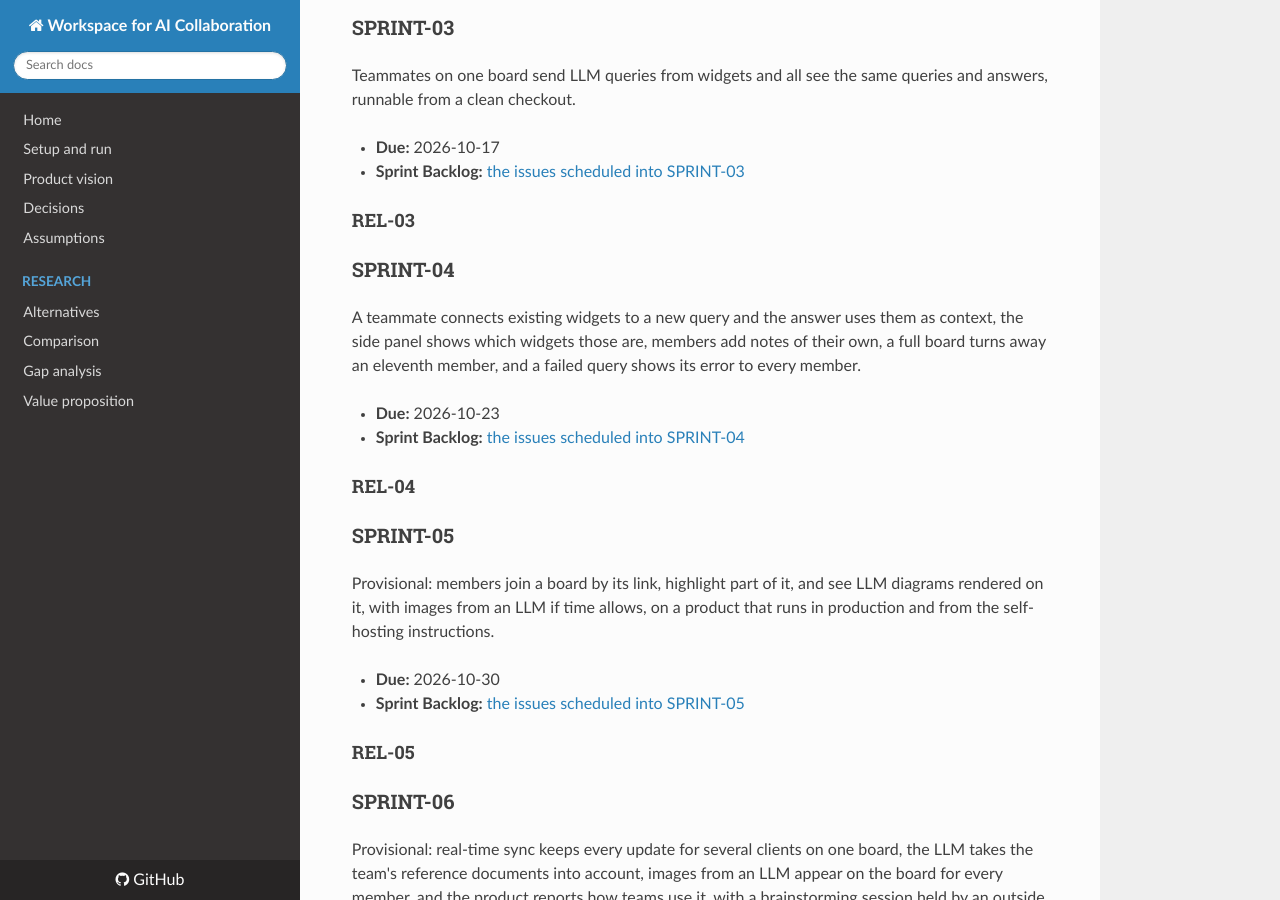
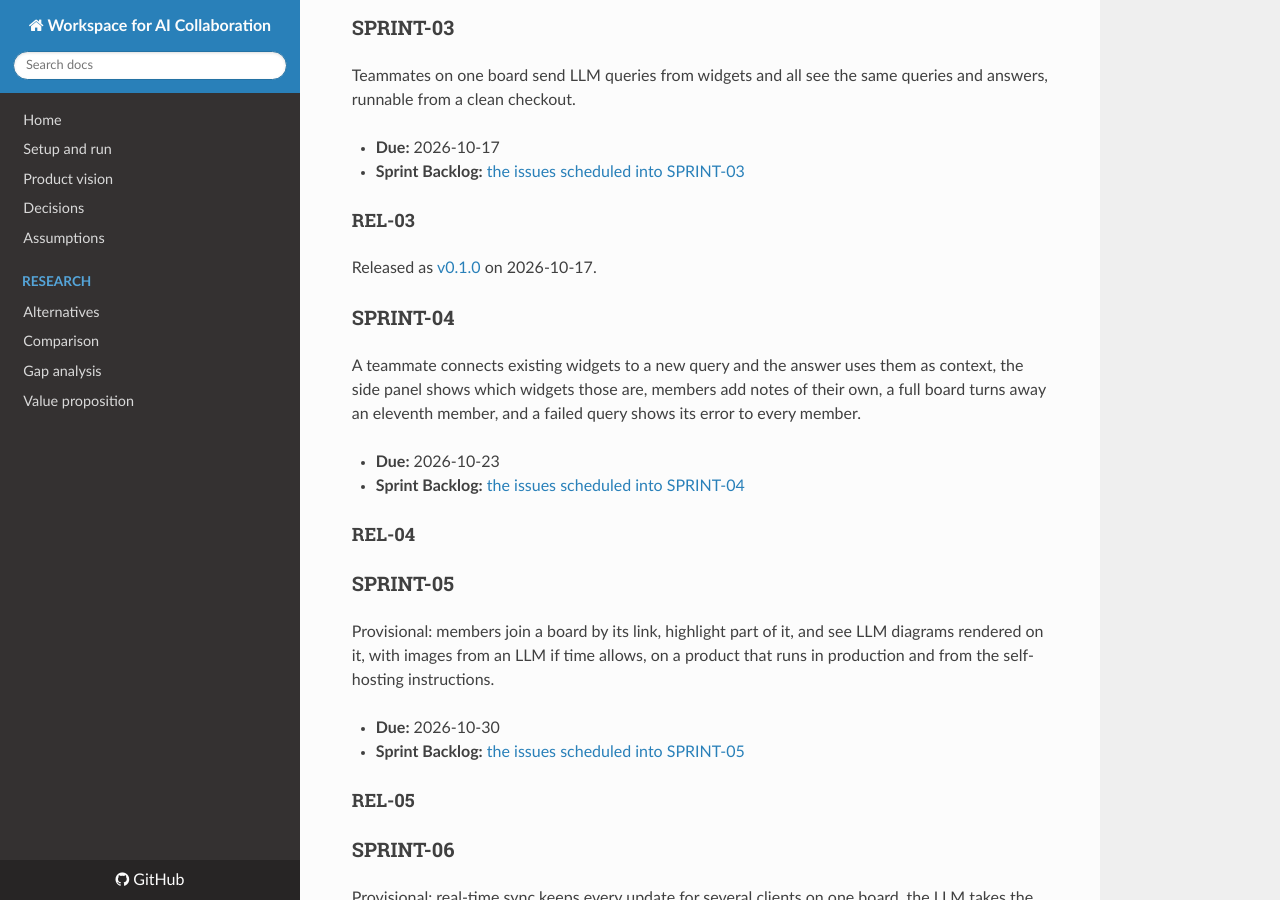
Before and after one commit to WellMadeTeam/workspace-ai-03, an MkDocs documentation site: the page built from docs/project-plan.md, in a window 1280 px wide and 900 px high, scrolled down 1402 px. Built offline with MkDocs 1.6.1, drawn with Linux system fonts in a browser that asks for light colours; nearby versions of some CDN libraries.

Commit message:
docs: record REL-03 in the project plan

```diff
--- a/docs/project-plan.md
+++ b/docs/project-plan.md
@@ -50,6 +50,8 @@
 - **Sprint Backlog:** [the issues scheduled into SPRINT-03](https://github.com/WellMadeTeam/workspace-ai-03/milestone/3)
 
 #### REL-03
+
+Released as [v0.1.0](https://github.com/WellMadeTeam/workspace-ai-03/releases/tag/v0.1.0) on 2026-10-17.
 
 ### SPRINT-04
 
```
